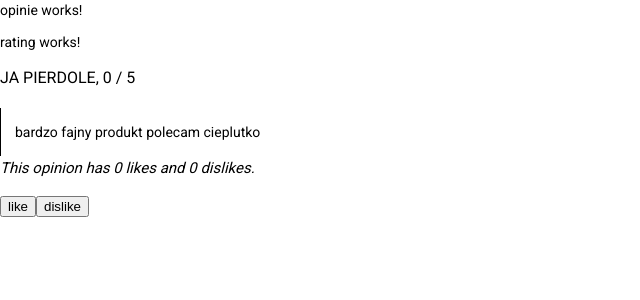
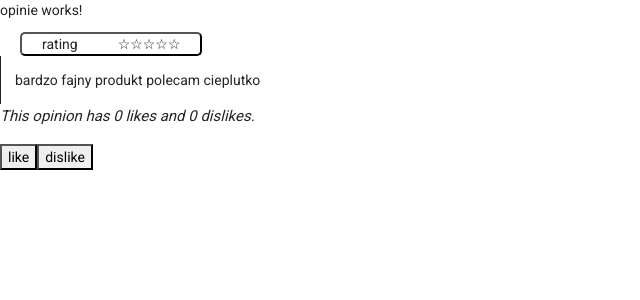
Before and after one commit to TGSK-ProjektIO/Projekcik, an Angular app: page / in a window 1280 px wide. Shown: the top 300 px of the page, without its empty margins (0-640 px from the left). Built offline with nearby package versions, Linux system fonts and the light colour scheme.

Commit message:
add gwiazdki :)

```diff
--- a/angular.json
+++ b/angular.json
@@ -24,9 +24,10 @@
             ],
             "styles": [
               "./node_modules/@angular/material/prebuilt-themes/indigo-pink.css",
+              "node_modules/bootstrap/dist/css/bootstrap.min.css",
               "src/styles.css"
             ],
-            "scripts": []
+            "scripts": ["node_modules/bootstrap/dist/js/bootstrap.bundle.min.js"]
           },
           "configurations": {
             "production": {
--- a/package.json
+++ b/package.json
@@ -20,9 +20,11 @@
     "@angular/platform-browser": "^14.2.0",
     "@angular/platform-browser-dynamic": "^14.2.0",
     "@angular/router": "^14.2.0",
+    "bootstrap": "^5.2.3",
     "express": "^4.18.2",
     "express.js": "^1.0.0",
     "mongodb": "^4.11.0",
+    "ngx-bootstrap": "^9.0.0",
     "npm-gui": "^3.1.1",
     "rxjs": "~7.5.0",
     "tslib": "^2.3.0",
--- a/src/app/app.module.ts
+++ b/src/app/app.module.ts
@@ -1,5 +1,8 @@
 import { NgModule } from '@angular/core';
 import { BrowserModule } from '@angular/platform-browser';
+
+
+import { RatingModule, RatingConfig } from 'ngx-bootstrap/rating';
 
 import { AppComponent } from './app.component';
 import { LogowanieIRejestracjaComponent } from './logowanie-i-rejestracja/logowanie-i-rejestracja.component';
@@ -24,9 +27,10 @@ import { OpinieModule } from "./opinie/opinie.module";
   imports: [
     BrowserModule,
     BrowserAnimationsModule,
-    OpinieModule
+    OpinieModule,
+    RatingModule.forRoot()
   ],
-  providers: [],
+  providers: [RatingConfig],
   bootstrap: [AppComponent]
 })
 export class AppModule { }
--- a/src/app/opinie/opinie.component.html
+++ b/src/app/opinie/opinie.component.html
@@ -1,4 +1,4 @@
 <p>opinie works!</p>
-<app-rating name="JA PIERDOLE"></app-rating>
+<app-rating name="rating"></app-rating>
 <app-review></app-review>
 <app-opinion-rating></app-opinion-rating>
--- a/src/app/opinie/opinie.module.ts
+++ b/src/app/opinie/opinie.module.ts
@@ -4,6 +4,8 @@ import { OpinieComponent } from './opinie.component';
 import { ReviewComponent } from './review/review.component';
 import { RatingComponent } from './rating/rating.component';
 import { OpinionRatingComponent } from './opinion-rating/opinion-rating.component';
+import {RatingModule} from "ngx-bootstrap/rating";
+import {FormsModule} from "@angular/forms";
 
 
 
@@ -21,7 +23,9 @@ import { OpinionRatingComponent } from './opinion-rating/opinion-rating.componen
     OpinieComponent
   ],
   imports: [
-    CommonModule
+    CommonModule,
+    RatingModule,
+    FormsModule
   ]
 })
 export class OpinieModule { }
--- a/src/app/opinie/rating/rating.component.css
+++ b/src/app/opinie/rating/rating.component.css
@@ -0,0 +1,10 @@
+.ratingDiv {
+  border: black outset 2px;
+  border-radius: 5px;
+}
+
+div {
+  display: inline-block;
+  margin-inline: 20px;
+  text-align: center;
+}
--- a/src/app/opinie/rating/rating.component.html
+++ b/src/app/opinie/rating/rating.component.html
@@ -1,2 +1,4 @@
-<p>rating works!</p>
-<h3>{{ GetName()}}, {{GetRating()}} / 5</h3>
+<div class="ratingDiv">
+  <div>{{GetName()}}</div>
+  <div><rating [(ngModel)]="rating" [max]="5" [readonly]="false"></rating></div>
+</div>
--- a/src/index.html
+++ b/src/index.html
@@ -9,6 +9,7 @@
   <link rel="preconnect" href="https://fonts.gstatic.com">
   <link href="https://fonts.googleapis.com/css2?family=Roboto:wght@300;400;500&display=swap" rel="stylesheet">
   <link href="https://fonts.googleapis.com/icon?family=Material+Icons" rel="stylesheet">
+  <link href=”https://maxcdn.bootstrapcdn.com/bootstrap/4.0.0/css/bootstrap.min.css” rel=”stylesheet”>
 </head>
 <body class="mat-typography">
   <app-root></app-root>
```
Also changed, not shown: 1 other file (tests, documents, lock files or other folders).
